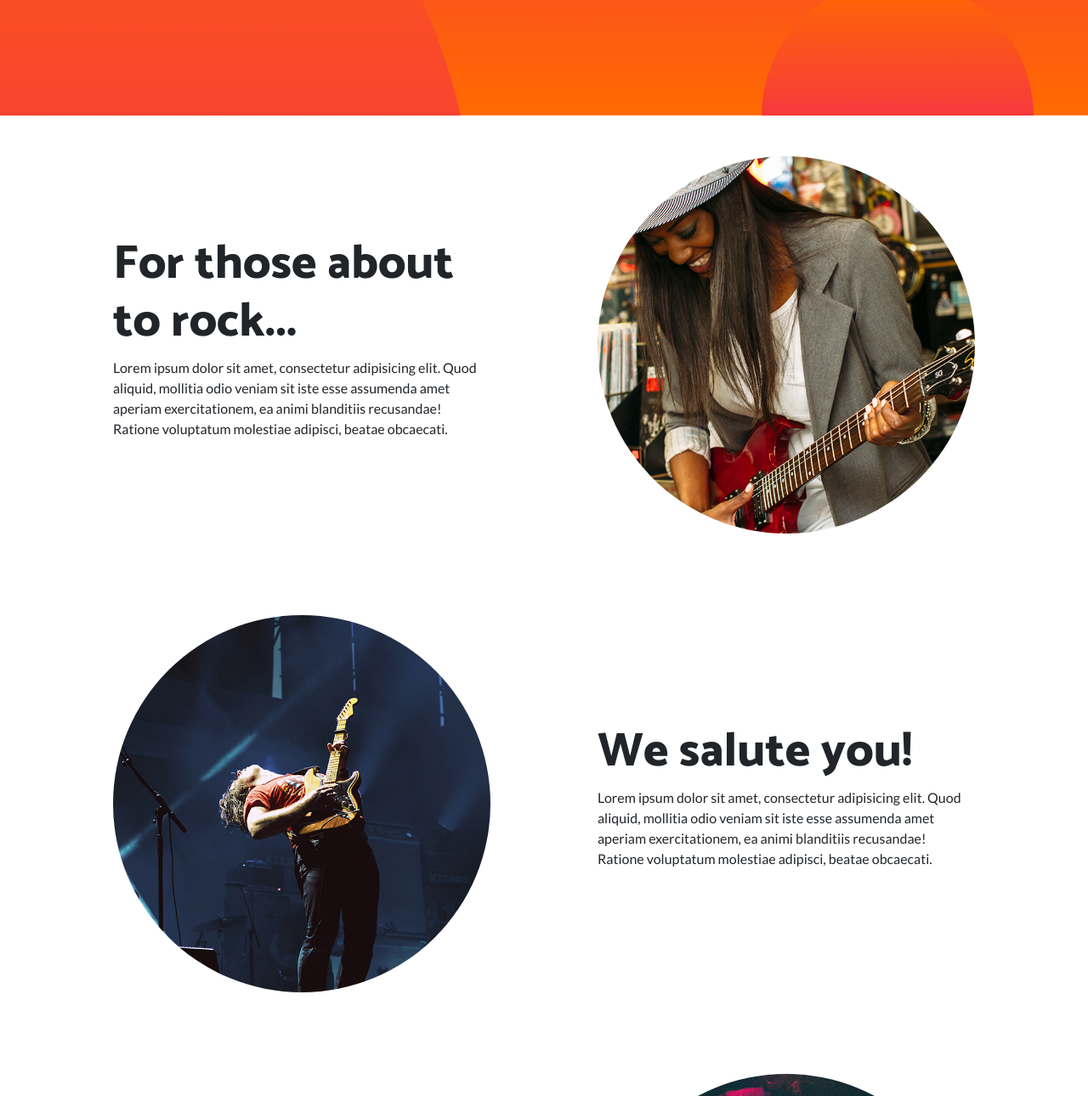
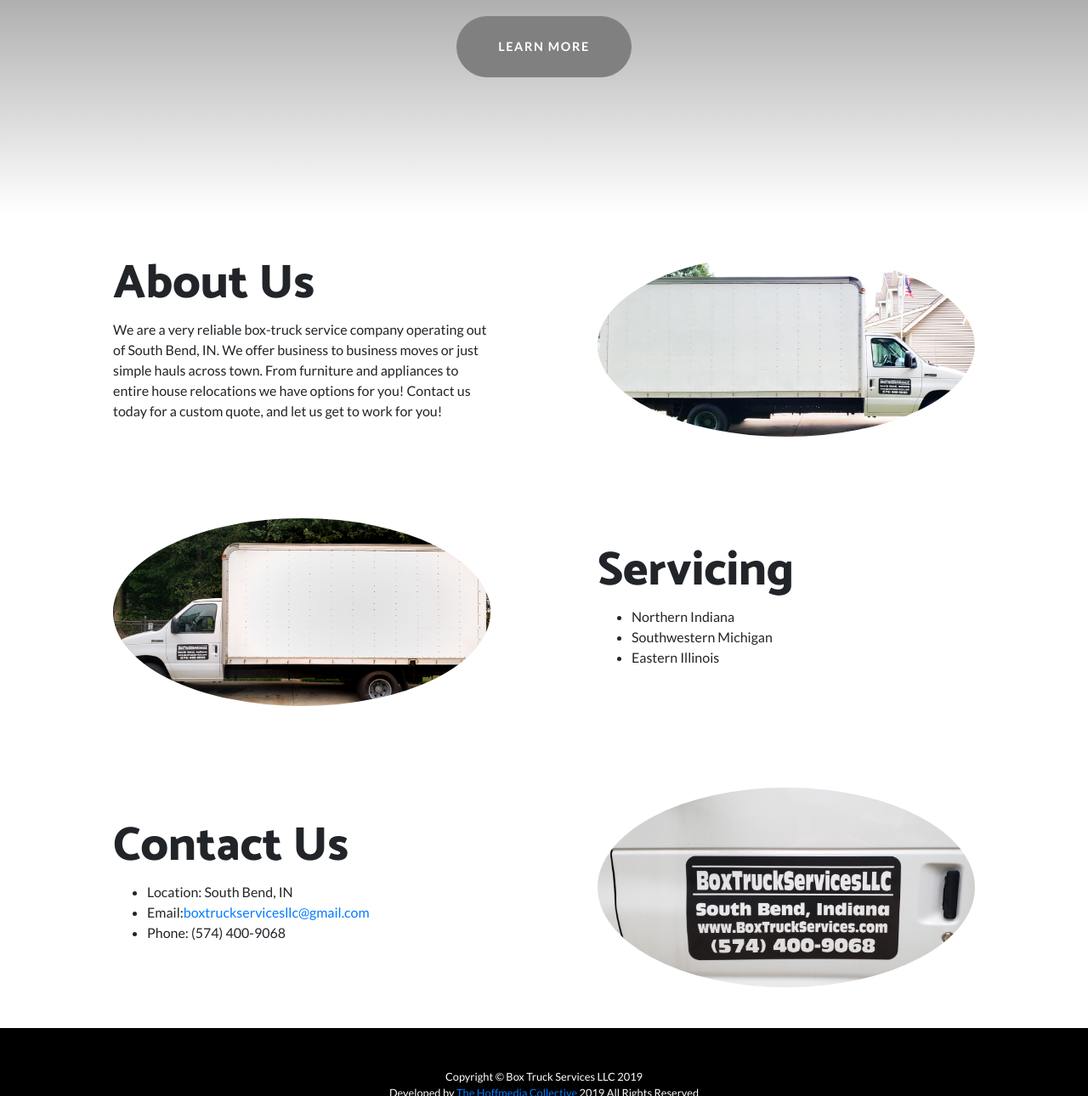
Before and after one commit to whoffman1989/boxtruckservicesllc-Master, a website: page index.html in a window 1280 px wide. Shown: the part 551-1841 px from the top of the page at 85% size. Drawn offline with Linux system fonts and the light colour scheme.

Commit message:
first revision of website done - ready to be deployed

```diff
--- a/css/styles.min.css
+++ b/css/styles.min.css
@@ -53,7 +53,7 @@ header.masthead {
     overflow: hidden;
     padding-top: calc(7rem + 72px);
     padding-bottom: 7rem;
-    background: linear-gradient(0deg, #ff6a00 0, #ee0979 100%);
+    background: linear-gradient(0deg, white 0, black 100%);
     background-repeat: no-repeat;
     background-position: center center;
     background-attachment: scroll;
@@ -77,7 +77,7 @@ header.masthead .bg-circle {
     z-index: 0;
     position: absolute;
     border-radius: 100%;
-    background: linear-gradient(0deg, #ee0979 0, #ff6a00 100%)
+    background: linear-gradient(0deg, white 0, black 100%)
 }
 
 header.masthead .bg-circle-1 {
@@ -128,15 +128,15 @@ header.masthead .bg-circle-4 {
 }
 
 .btn-primary {
-    background-color: #ee0979;
-    border-color: #ee0979
+    background-color: grey;
+    border-color: grey
 }
 
 .btn-primary:active,
 .btn-primary:focus,
 .btn-primary:hover {
-    background-color: #bd0760 !important;
-    border-color: #bd0760 !important
+    background-color: black !important;
+    border-color: black !important
 }
 
 .btn-primary:focus {
--- a/index.html
+++ b/index.html
@@ -10,15 +10,10 @@
 
     <title>Box Truck Services LLC</title>
 
-    <!-- Bootstrap core CSS -->
     <link href="vendor/bootstrap/css/bootstrap.min.css" rel="stylesheet">
-
-    <!-- Custom fonts for this template -->
     <link href="https://fonts.googleapis.com/css?family=Catamaran:100,200,300,400,500,600,700,800,900" rel="stylesheet">
     <link href="https://fonts.googleapis.com/css?family=Lato:100,100i,300,300i,400,400i,700,700i,900,900i"
         rel="stylesheet">
-
-    <!-- Custom styles for this template -->
     <link href="css/styles.min.css" rel="stylesheet">
 
 </head>
@@ -26,9 +21,9 @@
 <body>
 
     <!-- Navigation -->
-    <nav class="navbar navbar-expand-lg navbar-dark navbar-custom fixed-top">
+    <nav id="home" class="navbar navbar-expand-lg navbar-dark navbar-custom fixed-top">
         <div class="container">
-            <a class="navbar-brand" href="#">Start Bootstrap</a>
+            <a class="navbar-brand" href="#">Box Truck Services LLC</a>
             <button class="navbar-toggler" type="button" data-toggle="collapse" data-target="#navbarResponsive"
                 aria-controls="navbarResponsive" aria-expanded="false" aria-label="Toggle navigation">
                 <span class="navbar-toggler-icon"></span>
@@ -36,10 +31,16 @@
             <div class="collapse navbar-collapse" id="navbarResponsive">
                 <ul class="navbar-nav ml-auto">
                     <li class="nav-item">
-                        <a class="nav-link" href="#">Sign Up</a>
+                        <a class="nav-link" href="#home">Home</a>
                     </li>
                     <li class="nav-item">
-                        <a class="nav-link" href="#">Log In</a>
+                        <a class="nav-link" href="#about">About</a>
+                    </li>
+                    <li class="nav-item">
+                        <a class="nav-link" href="#servicing">Servicing</a>
+                    </li>
+                    <li class="nav-item">
+                        <a class="nav-link" href="#contact">Contact</a>
                     </li>
                 </ul>
             </div>
@@ -49,71 +50,75 @@
     <header class="masthead text-center text-white">
         <div class="masthead-content">
             <div class="container">
-                <h1 class="masthead-heading mb-0">One Page Wonder</h1>
-                <h2 class="masthead-subheading mb-0">Will Rock Your Socks Off</h2>
-                <a href="#" class="btn btn-primary btn-xl rounded-pill mt-5">Learn More</a>
+                <h1 class="masthead-heading mb-0">BOX TRUCK SERVICES LLC</h1>
+                <h2 class="masthead-subheading mb-0">Your <strong>Reliable</strong> Moving Company</h2>
+                <a href="#about" class="btn btn-primary btn-xl rounded-pill mt-5">Learn More</a>
             </div>
         </div>
-        <div class="bg-circle-1 bg-circle"></div>
-        <div class="bg-circle-2 bg-circle"></div>
-        <div class="bg-circle-3 bg-circle"></div>
-        <div class="bg-circle-4 bg-circle"></div>
     </header>
 
-    <section>
+    <section id="about">
         <div class="container">
             <div class="row align-items-center">
                 <div class="col-lg-6 order-lg-2">
                     <div class="p-5">
-                        <img class="img-fluid rounded-circle" src="img/01.jpg" alt="">
+                        <img class="img-fluid rounded-circle" src="img/truck-rh.jpg" alt="">
                     </div>
                 </div>
                 <div class="col-lg-6 order-lg-1">
                     <div class="p-5">
-                        <h2 class="display-4">For those about to rock...</h2>
-                        <p>Lorem ipsum dolor sit amet, consectetur adipisicing elit. Quod aliquid, mollitia odio veniam
-                            sit iste esse assumenda amet aperiam exercitationem, ea animi blanditiis recusandae! Ratione
-                            voluptatum molestiae adipisci, beatae obcaecati.</p>
+                        <h2 class="display-4">About Us</h2>
+                        <p>We are a very reliable box-truck service company operating out
+                            of South Bend, IN. We offer business to business moves or just
+                            simple hauls across town. From furniture and appliances to entire
+                            house relocations we have options for you! Contact us today for a
+                            custom quote, and let us get to work for you!
+                        </p>
                     </div>
                 </div>
             </div>
         </div>
     </section>
 
-    <section>
+    <section id="servicing">
         <div class="container">
             <div class="row align-items-center">
                 <div class="col-lg-6">
                     <div class="p-5">
-                        <img class="img-fluid rounded-circle" src="img/02.jpg" alt="">
+                        <img class="img-fluid rounded-circle" src="img/truck-lh.jpg" alt="">
                     </div>
                 </div>
                 <div class="col-lg-6">
                     <div class="p-5">
-                        <h2 class="display-4">We salute you!</h2>
-                        <p>Lorem ipsum dolor sit amet, consectetur adipisicing elit. Quod aliquid, mollitia odio veniam
-                            sit iste esse assumenda amet aperiam exercitationem, ea animi blanditiis recusandae! Ratione
-                            voluptatum molestiae adipisci, beatae obcaecati.</p>
+                        <h2 class="display-4">Servicing</h2>
+                        <ul>
+                            <li>Northern Indiana</li>
+                            <li>Southwestern Michigan</li>
+                            <li>Eastern Illinois</li>
+                        </ul>
                     </div>
                 </div>
             </div>
         </div>
     </section>
 
-    <section>
+    <section id="contact">
         <div class="container">
             <div class="row align-items-center">
                 <div class="col-lg-6 order-lg-2">
                     <div class="p-5">
-                        <img class="img-fluid rounded-circle" src="img/03.jpg" alt="">
+                        <img class="img-fluid rounded-circle" src="img/truck-bts.jpg" alt="">
                     </div>
                 </div>
                 <div class="col-lg-6 order-lg-1">
                     <div class="p-5">
-                        <h2 class="display-4">Let there be rock!</h2>
-                        <p>Lorem ipsum dolor sit amet, consectetur adipisicing elit. Quod aliquid, mollitia odio veniam
-                            sit iste esse assumenda amet aperiam exercitationem, ea animi blanditiis recusandae! Ratione
-                            voluptatum molestiae adipisci, beatae obcaecati.</p>
+                        <h2 class="display-4">Contact Us</h2>
+                        <ul>
+                            <li>Location: South Bend, IN</li>
+                            <li>Email:<a target="_blank"
+                                    href="mailto:boxtruckservicesllc@gmail.com">boxtruckservicesllc@gmail.com</a></li>
+                            <li>Phone: (574) 400-9068</li>
+                        </ul>
                     </div>
                 </div>
             </div>
@@ -123,12 +128,17 @@
     <!-- Footer -->
     <footer class="py-5 bg-black">
         <div class="container">
-            <p class="m-0 text-center text-white small">Copyright &copy; Your Website 2019</p>
+            <p class="m-0 text-center text-white small">Copyright &copy; Box Truck Services LLC 2019</p>
+        </div>
+        <div class="container">
+            <p class="m-0 text-center text-white small">Developed by
+                <a target="_blank" href="https://www.hoffmediacollective.com">The Hoffmedia Collective</a>
+                2019 All Rights Reserved
+            </p>
         </div>
         <!-- /.container -->
     </footer>
 
-    <!-- Bootstrap core JavaScript -->
     <script src="vendor/jquery/jquery.min.js"></script>
     <script src="vendor/bootstrap/js/bootstrap.bundle.min.js"></script>
 
```
Also changed, not shown: img/01.jpg (deleted), img/02.jpg (deleted), img/03.jpg (deleted), img/truck-bts.jpg (added), img/truck-lh.jpg (added), img/truck-rh.jpg (added).
